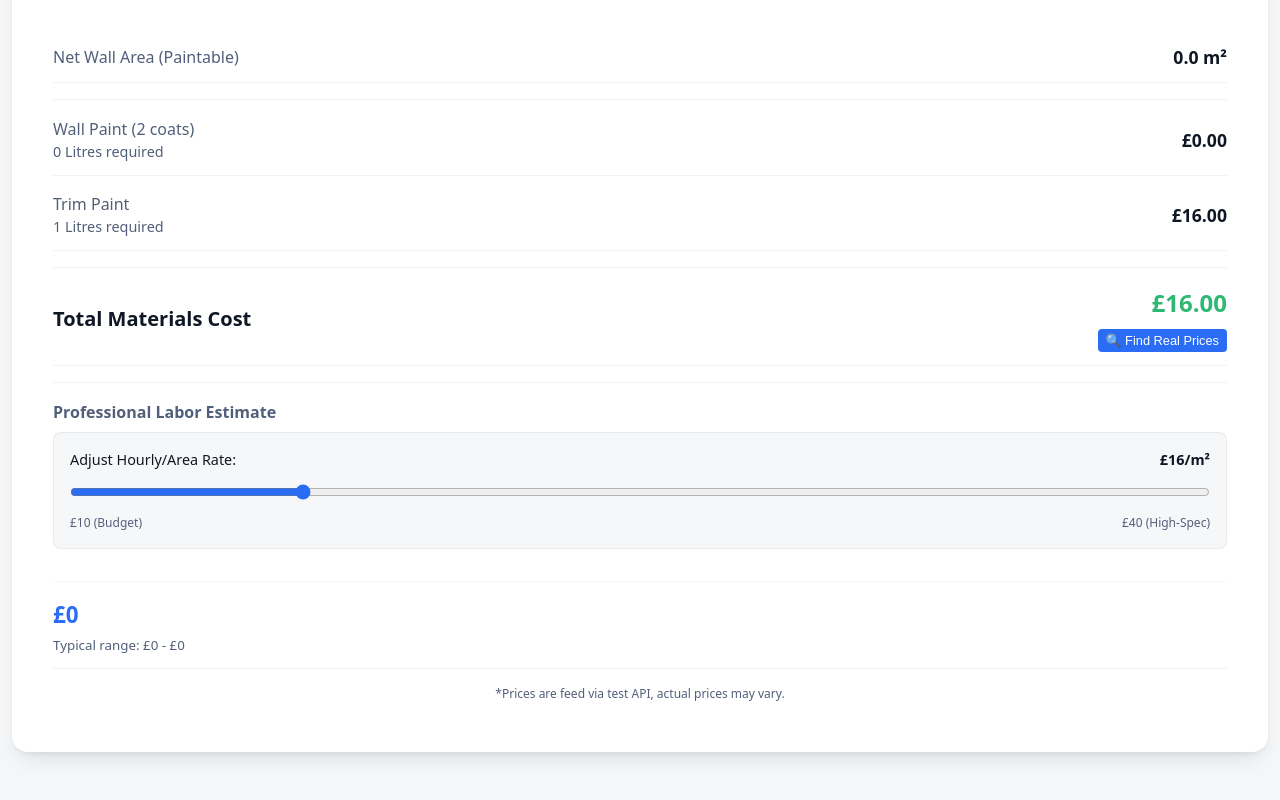
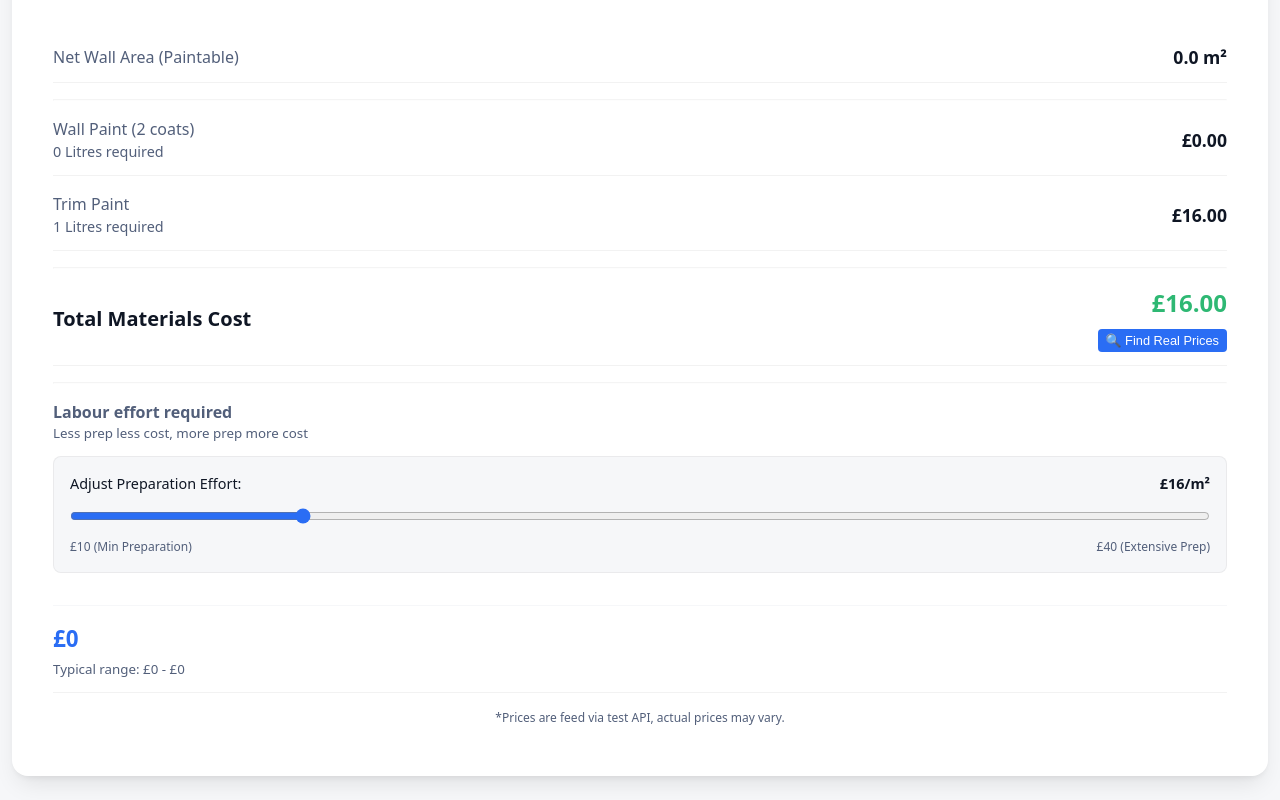
Before and after one commit to Richmbrm/painting-estimator, a Next.js app: page / in a window 1280 px wide. Shown: the part 748-1548 px from the top of the page. Before the commit the page ends 1524 px from the top, so only its background shows below. Built offline with nearby package versions, Linux system fonts and the light colour scheme.

Commit message:
Amend Cost Estimator to reflect effort on job prep

```diff
--- a/src/pages/index.tsx
+++ b/src/pages/index.tsx
@@ -551,12 +551,15 @@ export default function Home() {
                   <hr style={{ margin: '1rem 0', opacity: 0.1 }} />
                   <div className="result-item" style={{ flexDirection: 'column', alignItems: 'stretch' }}>
                     <div>
-                      <span className="result-label" style={{ fontWeight: 600, display: 'block', marginBottom: '0.5rem' }}>Professional Labor Estimate</span>
+                      <span className="result-label" style={{ fontWeight: 600, display: 'block' }}>Labour effort required</span>
+                      <small style={{ color: 'var(--text-muted)', display: 'block', marginBottom: '0.75rem' }}>
+                        Less prep less cost, more prep more cost
+                      </small>
 
                       {/* Interactive Labor Rate Control */}
                       <div className="labor-control-panel">
                         <label className="labor-header">
-                          <span>Adjust Hourly/Area Rate:</span>
+                          <span>Adjust Preparation Effort:</span>
                           <strong>£{laborRate}/m²</strong>
                         </label>
                         <input
@@ -568,8 +571,8 @@ export default function Home() {
                           onChange={(e) => setLaborRate(Number(e.target.value))}
                         />
                         <div className="range-labels">
-                          <span>£10 (Budget)</span>
-                          <span>£40 (High-Spec)</span>
+                          <span>£10 (Min Preparation)</span>
+                          <span>£40 (Extensive Prep)</span>
                         </div>
                       </div>
                     </div>
```
